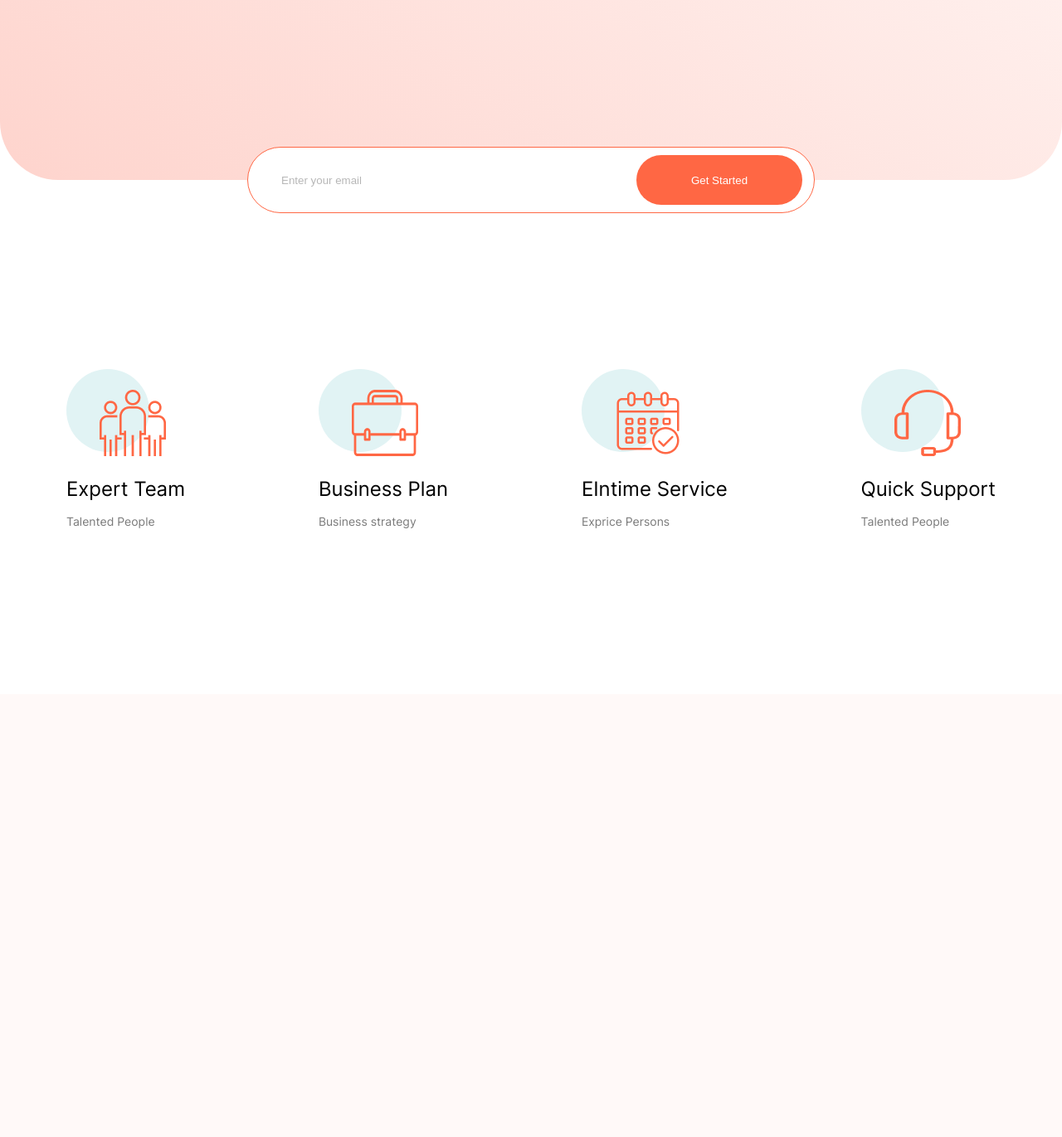
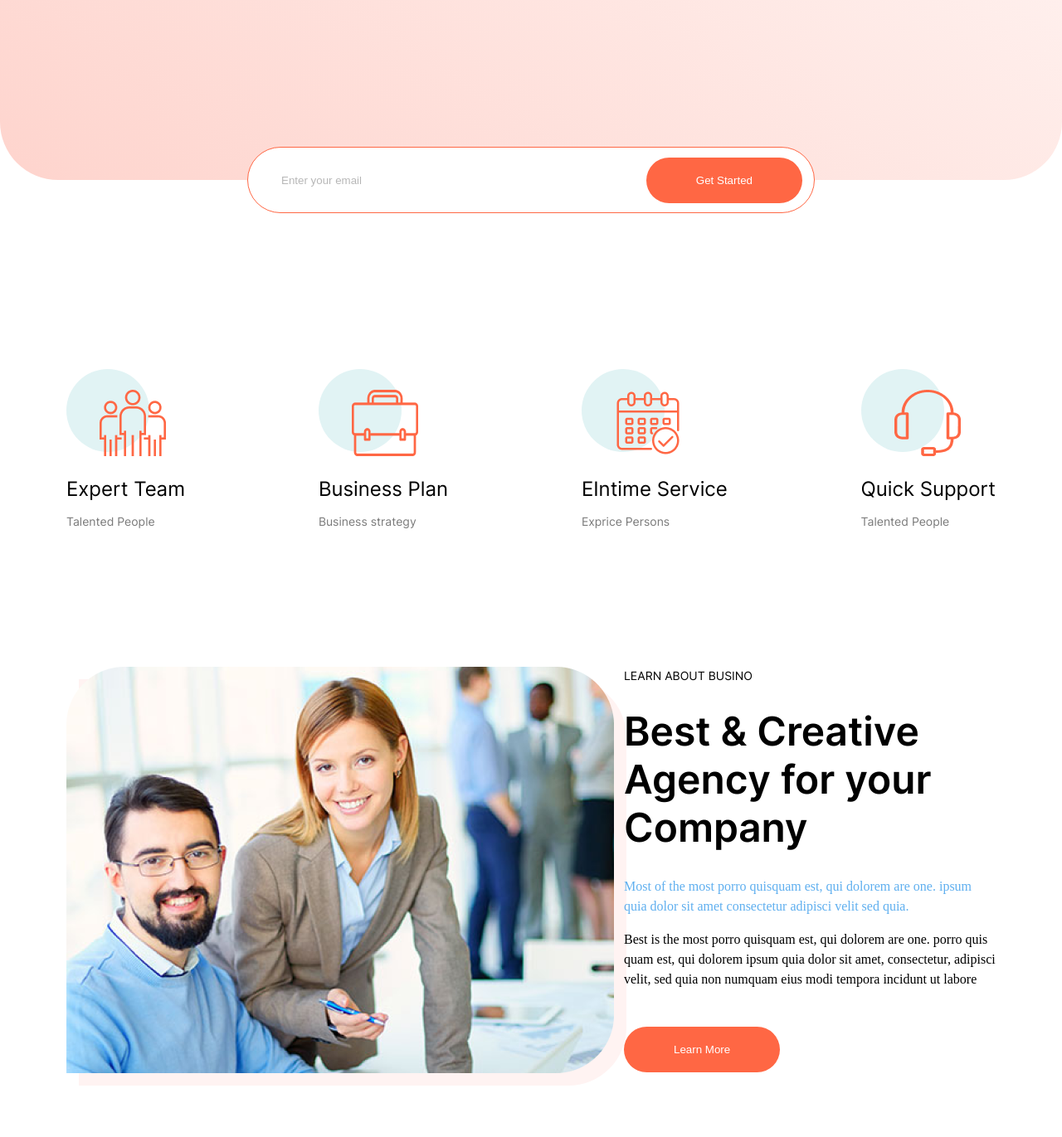
Before and after one commit to dworker863/Dudeshape, a web app: file assets/index.html in a window 1280 px wide. Shown: the part 643-2014 px from the top of the page at 83% size. Before the commit the page ends 1280 px from the top, so only its background shows below. Run offline with its HTML, style and script files only (its server is not run), Linux system fonts and the light colour scheme; some web fonts are replaced.

Commit message:
Desktop. Added about section

```diff
--- a/assets/index.html
+++ b/assets/index.html
@@ -33,7 +33,7 @@
               <li class="menu__item"><a href="">Blog</a></li>
             </ul>
           </nav>
-          <div class="btn start-btn">
+          <div class="start-btn">
             <div class="start-btn__rectangle"></div>
             <div class="start-btn__rectangle"></div>
             <span class="start-btn__text">Get Started</span>
@@ -52,51 +52,70 @@
           <div class="header-info_right">
             <img src="images/header-bg1.png " class="header-info__bg1"></img>
             <img src="images/header-bg2.png " class="header-info__bg2"></img>
-            <img src="images/header-photo.png " class="header-info__photo"></img>
+            <img src="images/header-photo.png " class="header-info__photo" alt="Our Team"></img>
           </div>
         </div>
         <div class="callback">
           <form action="" class="callback-form">
             <input type="email" class="email" name="email" placeholder="Enter your email">
-            <button class="submit">Get Started</button>
+            <button class="btn submit">Get Started</button>
           </form>
         </div>
       </div>
     </header>
+    <div class="container">
       <section class="benefits">
-      <div class="container">
-        <div class="benefits__wrapper">
         <div class="benefits__item">
           <div class="benefits__icon">
-              <img src="images/team.png" alt="" class="icon">
+            <img src="images/team.png" alt="Team icon" class="icon">
           </div>
           <h2 class="benefits__title">Expert Team</h2>
           <p class="benefits__desc">Talented People</p>
         </div>
         <div class="benefits__item">
           <div class="benefits__icon">
-              <img src="images/plan.png" alt="" class="icon">
+            <img src="images/plan.png" alt="Plan icon" class="icon">
           </div>
           <h2 class="benefits__title">Business Plan</h2>
           <p class="benefits__desc">Business strategy</p>
         </div>
         <div class="benefits__item">
           <div class="benefits__icon">
-              <img src="images/service.png" alt="" class="icon">
+            <img src="images/service.png" alt="Service icon" class="icon">
           </div>
           <h2 class="benefits__title">EIntime Service</h2>
           <p class="benefits__desc">Exprice Persons</p>
         </div>
         <div class="benefits__item">
           <div class="benefits__icon">
-              <img src="images/support.png" alt="" class="icon">
+            <img src="images/support.png" alt="Support icon" class="icon">
           </div>
           <h2 class="benefits__title">Quick Support</h2>
           <p class="benefits__desc">Talented People</p>
         </div>
+      </section>
+      <section class="about">
+        <div class="about__photo">
+          <img src="images/about-photo.png" alt="Busino">
         </div>
+        <div class="about__desc">
+          <p class="about__tag">
+            learn about busino
+          </p>
+          <h2 class="about__title">
+            Best & Creative Agency for your Company
+          </h2>
+          <div class="about__desc">
+            <p class="about__desc-blue">Most of the most porro quisquam est, qui dolorem are one. ipsum quia dolor sit amet consectetur adipisci velit sed quia.
+            </p>
+            <p class="about__desc-grey">
+              Best is the most porro quisquam est, qui dolorem are one. porro quis quam est, qui dolorem ipsum quia dolor sit amet, consectetur, adipisci velit, sed quia non numquam eius modi tempora incidunt ut labore
+            </p>
+          </div>
+          <button class="btn about__btn">Learn More</button>
         </div>
       </section>
+    </div>
   </body>
   <script src="js/scripts.min.js"></script>
 </html>
--- a/assets/scss/_media.scss
+++ b/assets/scss/_media.scss
@@ -116,7 +116,7 @@
     transform: translate(-316px);
   }
 
-  .benefits__wrapper {
+  .benefits {
     display: grid;
     grid-template-columns: 1fr 1fr;
     grid-template-rows: 1fr 1fr;
@@ -207,7 +207,7 @@
     transform: translate(-200px);
   }
 
-  .benefits__wrapper {
+  .benefits {
     grid-template-columns: 1fr;
     grid-template-rows: 1fr 1fr 1fr 1fr;
     padding-top: 100px;
@@ -215,6 +215,18 @@
 
   .benefits__item {
     margin-bottom: 80px;
+  }
+
+  .benefits__icon {
+    margin-left: 20px;
+  }
+
+  .benefits__title {
+    text-align: center;
+  }
+
+  .benefits__desc {
+    text-align: center;
   }
 }
 
--- a/assets/scss/styles.scss
+++ b/assets/scss/styles.scss
@@ -255,24 +255,23 @@ body {
   }
 }
 
-.submit {
-  position: absolute;
-  top: 10px;
-  right: 15px;
-  width: 200px;
-  height: 60px;
+.btn {
+  padding: 20px 60px;
   cursor: pointer;
   border-radius: 46px;
   background-color: #ff6744;
   color: #fff;
 }
 
+.submit {
+  position: absolute;
+  top: 13px;
+  right: 15px;
+}
+
 .benefits {
   font-family: Inter, serif;
   font-weight: 400;
-}
-
-.benefits__wrapper {
   position: relative;
   display: flex;
   justify-content: space-between;
@@ -308,4 +307,51 @@ body {
   line-height: 22px;
 }
 
+.about {
+  position: relative;
+  display: grid;
+  grid-template-columns: 60% 40%;
+  font-family: Avenir, serif;
+  font-weight: 400;
+}
+
+.about__photo::before {
+  content: '';
+  position: absolute;
+  z-index: -1;
+  top: 15px;
+  left: 15px;
+  width: 660px;
+  height: 490px;
+  background-color: #fff3f2;
+  border-top-right-radius: 70px;
+  border-bottom-right-radius: 70px;
+}
+
+.about__desc {
+  margin-bottom: 45px;
+}
+
+.about__tag {
+  margin-top: 0;
+  margin-bottom: 28px;
+  font-family: Inter, serif;
+  font-weight: 400;
+  text-transform: uppercase;
+  font-size: 14px;
+}
+
+.about__title {
+  margin-top: 0;
+  margin-bottom: 30px;
+  font-family: Inter, serif;
+  font-weight: 600;
+  font-size: 48px;
+  line-height: 58px;
+}
+
+.about__desc-blue {
+  color: #5fafef;
+}
+
 @import 'media';
```
Also changed, not shown: assets/css/styles.min.css, assets/images/about-photo.png (added). Lines whose indentation alone changed are shown as unchanged.
